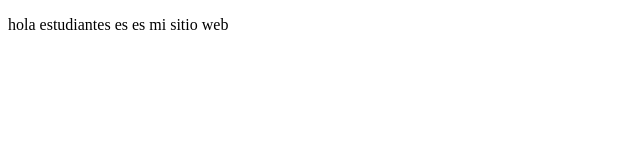
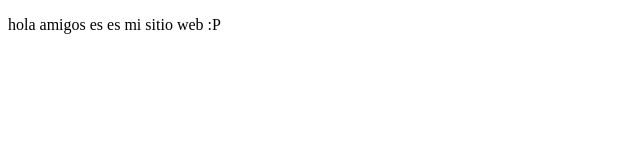
Before and after one commit to ing-Aquiles/proyectodemocursoprework, a plain HTML site: page index.html in a window 1280 px wide. Shown: the full height of the page, 0-640 px from the left. Drawn offline with Linux system fonts and the light colour scheme.

Commit message:
cambios agregamos amigos

```diff
--- a/index.html
+++ b/index.html
@@ -8,7 +8,7 @@
 </head>
 <body>
     <p>
-        hola estudiantes es es mi sitio web
+        hola amigos es es mi sitio web :P
     </p>
 </body>
 </html>
```
